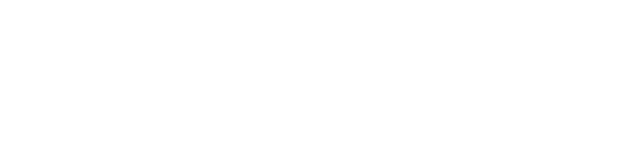
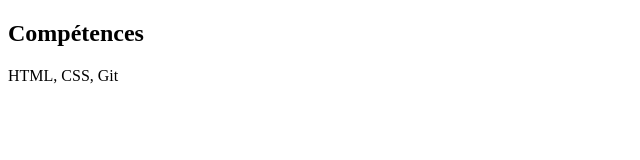
Before and after one commit to Goat-c0de/mon-cv, a plain HTML site: page index.html in a window 1280 px wide. Shown: the whole page, without its empty margins (0-640 px from the left). Drawn offline with Linux system fonts and the light colour scheme.

Commit message:
mise en place de la section competences

```diff
--- a/index.html
+++ b/index.html
@@ -12,7 +12,7 @@
 
 <!-- formations -->
 
-<!-- competences -->
+<h2>Compétences</h2><p>HTML, CSS, Git</p>
 
 <!-- associations -->
 
```
